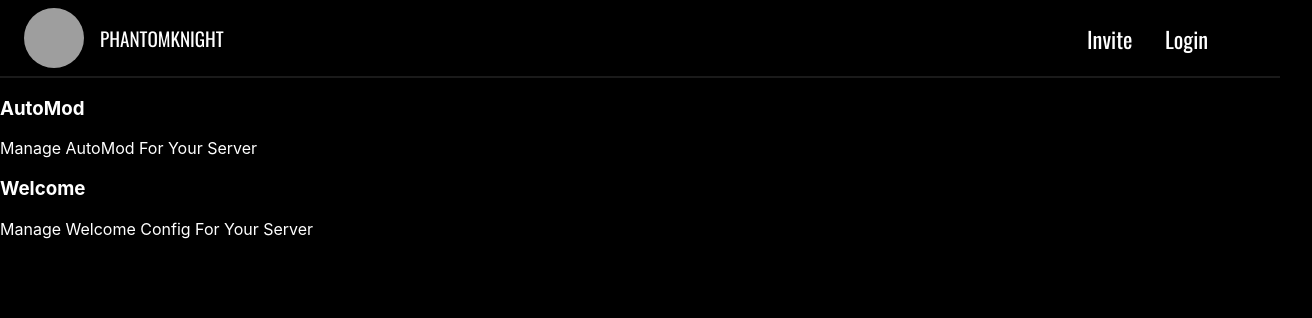
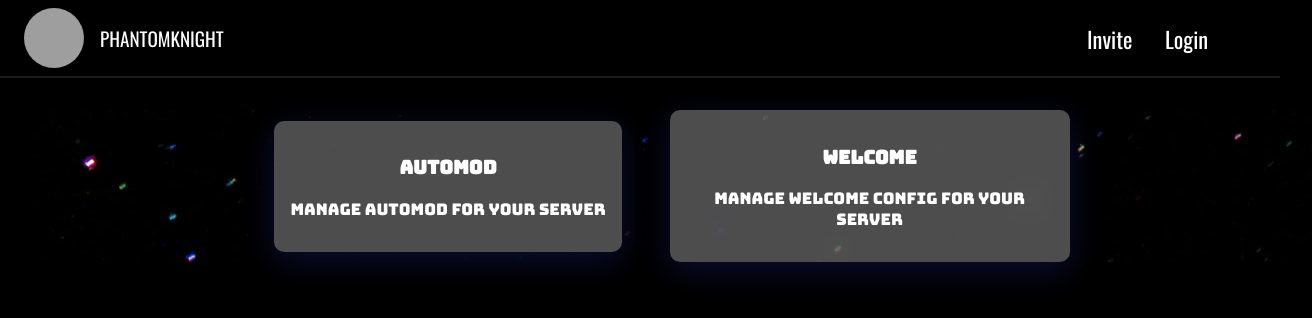
Before and after one commit to PhantomKnight287/PhantomKnight, a Next.js app in the folder client/: page /servers/1 in a window 1280 px wide. Shown: the top 318 px of the page, 1312 px wide, since content can reach past the window. Built offline with nearby package versions, Linux system fonts and the light colour scheme; no server answers; grey boxes are pictures that could not be loaded.

Commit message:
add new scss

```diff
--- /dev/null
+++ b/client/styles/scss/servers/AutoMod.module.scss
@@ -0,0 +1,27 @@
+.flexBox{
+    display: flex;
+    flex-direction: column;
+    align-items: center;
+    justify-content: center;
+}
+.container{
+    @extend .flexBox;
+}
+
+.glassMorph {
+    background: rgba(255, 255, 255, 0.3);
+    box-shadow: 0 8px 32px 0 rgba(31, 38, 135, 0.37);
+    backdrop-filter: blur(20px);
+    -webkit-backdrop-filter: blur(20px);
+    border-radius: 10px;
+    padding:1rem;
+
+}
+.contentContainer {
+    font-family: Bungee;
+    @extend .flexBox;
+    text-align: center;
+    max-width: 400px;
+    cursor: pointer;
+    max-height: 160px;
+}
--- a/client/styles/scss/servers/ManageServer.module.scss
+++ b/client/styles/scss/servers/ManageServer.module.scss
@@ -0,0 +1,57 @@
+.flexBox {
+    display: flex;
+    flex-direction: row;
+    align-items: center;
+    justify-content: center;
+    flex-wrap: wrap;
+}
+.container {
+    @extend .flexBox;
+    gap: 3rem;
+    width: 100vw;
+    margin: 2rem;
+    background-image: url("/mattBg.jpg");
+}
+
+.glassMorph {
+    background: rgba(255, 255, 255, 0.3);
+    box-shadow: 0 8px 32px 0 rgba(31, 38, 135, 0.37);
+    backdrop-filter: blur(20px);
+    -webkit-backdrop-filter: blur(20px);
+    border-radius: 10px;
+    padding:1rem;
+
+}
+.contentContainer {
+    font-family: Bungee;
+    @extend .flexBox;
+    text-align: center;
+    max-width: 400px;
+    cursor: pointer;
+    max-height: 160px;
+}
+.buttonContainer {
+    @extend .flexBox;
+    flex-direction: row;
+    & button {
+        background: #7f7fd5; /* fallback for old browsers */
+        background: -webkit-linear-gradient(
+            to right,
+            #7f7fd5,
+            #86a8e7,
+            #91eae4
+        ); /* Chrome 10-25, Safari 5.1-6 */
+        background: linear-gradient(
+            to right,
+            #7f7fd5,
+            #86a8e7,
+            #91eae4
+        ); /* W3C, IE 10+/ Edge, Firefox 16+, Chrome 26+, Opera 12+, Safari 7+ */
+
+        margin-top: 1rem;
+        font-family: Bungee;
+        color: black;
+        // word-spacing: 2px;
+        font-size: 1rem;
+    }
+}
```
